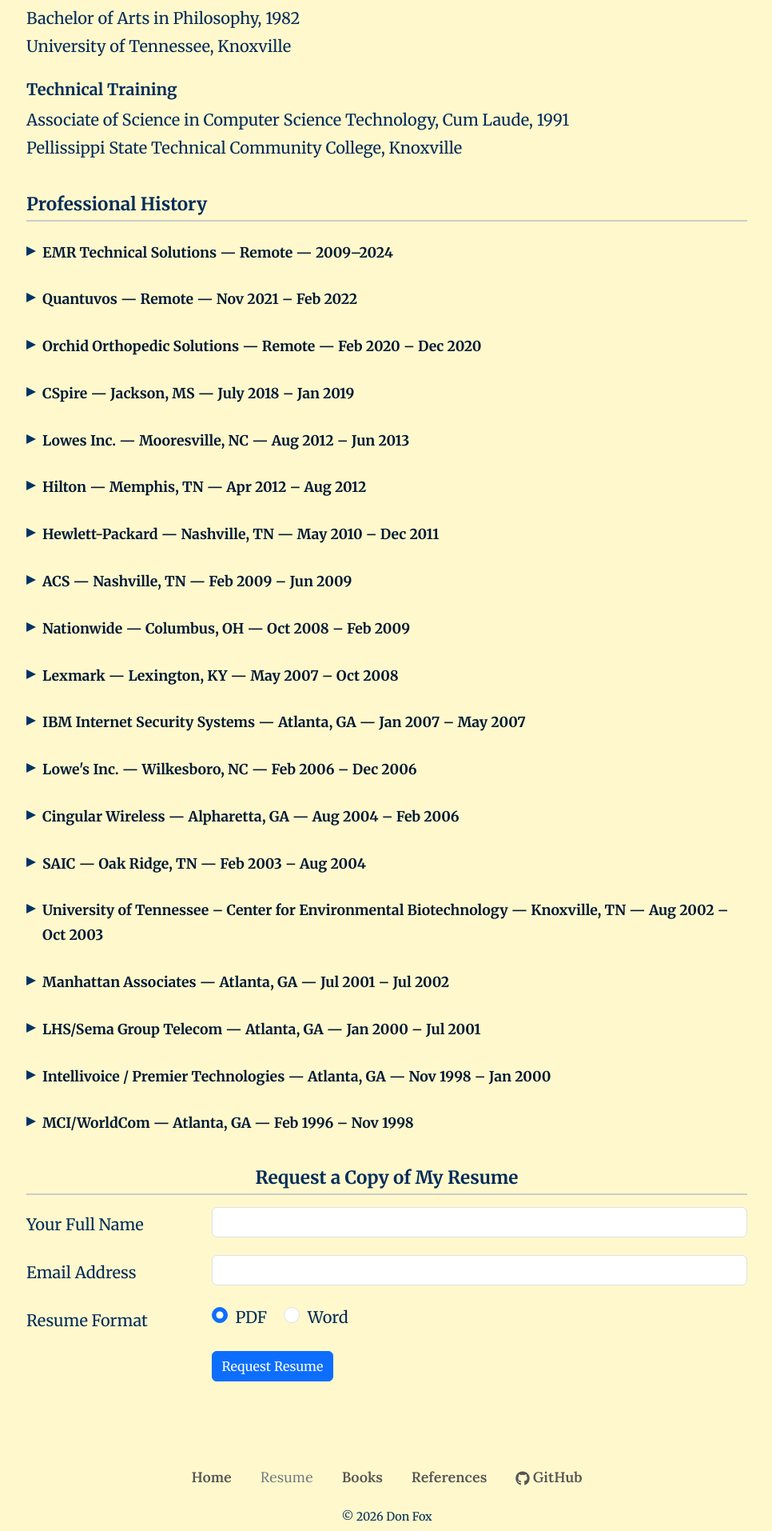
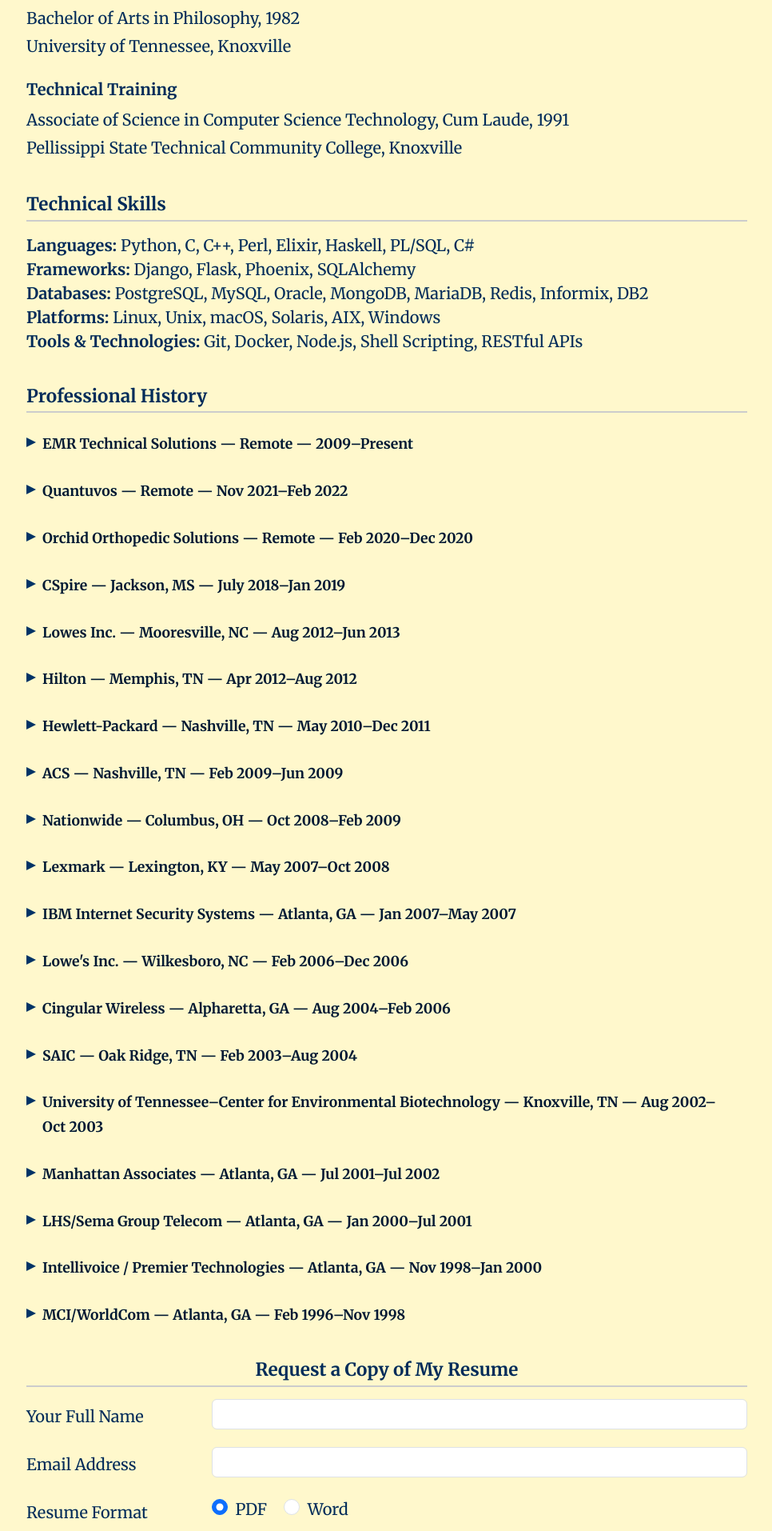
Before and after one commit to donfox/resume_site, a Flask app: page /resume in a window 1280 px wide. Shown: the part 611-2525 px from the top of the page at 80% size, without its empty margins (156-1122 px from the left). Run offline with Flask 3, Linux system fonts and the light colour scheme; parts of the project's set-up code (start-up, migrations or seed data) failed here and were passed over.

Commit message:
Update resume formatting and add Technical Skills section
- Add Technical Skills section between Education and Professional History
- Add bold "Tech:" labels to all job entry tech lists
- Update job_entry component to preserve HTML in bullets (remove striptags)
- Standardize date formats (no spaces around en-dashes)
- Change EMR date to "2009–Present"
- Fix Python version in ACS entry (Python 2.6 for 2009)
- Remove trailing periods from Technical Skills
- Add CSS to remove spacing between Technical Skills entries

Co-Authored-By: Claude Opus 4.5 <noreply@anthropic.com>

```diff
--- a/resume_site/templates/components/job_entry.html
+++ b/resume_site/templates/components/job_entry.html
@@ -1,16 +1,24 @@
-<!-- {% macro job_entry(employer, location, dates, url, description, bullets, bullets_render='auto') %}
+{% macro job_entry(employer, location, dates, url, description, bullets, bullets_render='auto') %}
 <article class="job-entry">
   <details>
     <summary>
-      <strong>{{ employer }}</strong>{% if location %} — {{ location }}{% endif %}{% if dates %} — {{ dates }}{% endif %}
+      <strong>{{ employer }}</strong>{% if location %} — {{ location }}{% endif %}{% if dates %} — {{ dates }}{% endif
+      %}
     </summary>
 
-    {% if url %}
-      <p><a href="{{ url }}" target="_blank">{{ url|replace("https://", "") }}</a></p>
+    {# normalize url -> list #}
+    {% set urls = url if (url is iterable and not (url is string)) else [url] %}
+    {% if urls %}
+    <p>
+      {% for u in urls if u %}
+      <a href="{{ u }}" target="_blank" rel="noopener">{{ u|replace("https://", "") }}</a>{% if not loop.last %}
+      &nbsp;|&nbsp;{% endif %}
+      {% endfor %}
+    </p>
     {% endif %}
 
     {% if description %}
-      <p>{{ description | striptags }}</p>
+    <p>{{ description | safe }}</p>
     {% endif %}
 
     {% if bullets %}
@@ -19,78 +27,24 @@
     {% if bullets_render == 'list' %}
     <ul>
       {% for item in items %}
-            <li>{{ item | striptags }}</li>
-          {% endfor %}
-        </ul>
-
-      {% elif bullets_render == 'consolidated' %}
-        <ul>
-          <li>{{ items | map('striptags') | join(', ') }}</li>
-        </ul>
-
-      {% elif bullets_render == 'inline' %}
-        <p class="job-skills">{{ items | map('striptags') | join(', ') }}</p>
-
-      {% else %}
-        {# AUTO: multi-bullets if >1 item, else inline #}
-        {% if items|length > 1 %}
-          <ul>
-            {% for item in items %}
-              <li>{{ item | striptags }}</li>
-            {% endfor %}
-          </ul>
-        {% else %}
-          <p class="job-skills">{{ items | map('striptags') | join(', ') }}</p>
-        {% endif %}
-      {% endif %}
-    {% endif %}
-  </details>
-</article>
-{% endmacro %} -->
-
-{% macro job_entry(employer, location, dates, url, description, bullets, bullets_render='auto') %}
-<article class="job-entry">
-  <details>
-    <summary>
-      <strong>{{ employer }}</strong>{% if location %} — {{ location }}{% endif %}{% if dates %} — {{ dates }}{% endif %}
-    </summary>
-
-    {# normalize url -> list #}
-    {% set urls = url if (url is iterable and not (url is string)) else [url] %}
-    {% if urls %}
-      <p>
-        {% for u in urls if u %}
-          <a href="{{ u }}" target="_blank" rel="noopener">{{ u|replace("https://", "") }}</a>{% if not loop.last %} &nbsp;|&nbsp;{% endif %}
-        {% endfor %}
-      </p>
-    {% endif %}
-
-    {% if description %}
-      <p>{{ description | striptags }}</p>
-    {% endif %}
-
-    {% if bullets %}
-      {% set items = bullets if (bullets is iterable and not (bullets is string)) else [bullets] %}
-
-      {% if bullets_render == 'list' %}
-        <ul>
-          {% for item in items %}
-            <li>{{ item | striptags }}</li>
+      <li>{{ item | safe }}</li>
       {% endfor %}
     </ul>
     {% elif bullets_render == 'consolidated' %}
-        <ul><li>{{ items | map('striptags') | join(', ') }}</li></ul>
+    <ul>
+      <li>{{ items | join(', ') | safe }}</li>
+    </ul>
     {% elif bullets_render == 'inline' %}
-        <p class="job-skills">{{ items | map('striptags') | join(', ') }}</p>
+    <p class="job-skills">{{ items | join(', ') | safe }}</p>
     {% else %}
     {% if items|length > 1 %}
     <ul>
       {% for item in items %}
-              <li>{{ item | striptags }}</li>
+      <li>{{ item | safe }}</li>
       {% endfor %}
     </ul>
     {% else %}
-          <p class="job-skills">{{ items | map('striptags') | join(', ') }}</p>
+    <p class="job-skills">{{ items | join(', ') | safe }}</p>
     {% endif %}
     {% endif %}
     {% endif %}
--- a/resume_site/templates/resume.html
+++ b/resume_site/templates/resume.html
@@ -39,12 +39,21 @@
     Cum Laude", 1991, "Pellissippi State Technical Community College, Knoxville") }}
   </section>
 
+  <section class="technical-skills">
+    <h4>Technical Skills</h4>
+    <p><strong>Languages:</strong> Python, C, C++, Perl, Elixir, Haskell, PL/SQL, C#</p>
+    <p><strong>Frameworks:</strong> Django, Flask, Phoenix, SQLAlchemy</p>
+    <p><strong>Databases:</strong> PostgreSQL, MySQL, Oracle, MongoDB, MariaDB, Redis, Informix, DB2</p>
+    <p><strong>Platforms:</strong> Linux, Unix, macOS, Solaris, AIX, Windows</p>
+    <p><strong>Tools & Technologies:</strong> Git, Docker, Node.js, Shell Scripting, RESTful APIs</p>
+  </section>
+
   <article class="professional-history">
     <h4>Professional History</h4>
     {{ job_entry(
     "EMR Technical Solutions",
     "Remote",
-    "2009–2024",
+    "2009–Present",
     ["https://emrts.us/", "https://edmonddatascience.com/", "https://providervault.us"],
     "Freelance developer for a healthcare IT startup across six engagements, focused on open-source
     solutions for medical records, billing, provider enrollment, and claims. Projects included rapid
@@ -55,33 +64,33 @@
     enrollment website. Combines Elixir/Phoenix for scalability and concurrency with Python components
     for AI prompt engineering, exploring how large language models can augment provider data workflows.
     Mentoring interns on complementary healthcare IT projects and supporting rapid prototyping.
-    Tech: Elixir, Phoenix, Python 3.11, PostgreSQL, Django",
+    <strong>Tech:</strong> Elixir, Phoenix, Python 3.11, PostgreSQL, Django",
 
     "August 2023–September 2024: Collaborated with interns on a Medicaid prediction research
     project, introducing foundational data science concepts and workflows. Led a follow-up initiative
     exploring cryptocurrency, developing a Bitcoin indexer prototype. Project paused when students
-    returned to academic commitments.\n\n Tech: macOS, Windows, EMRTS Linux network,
+    returned to academic commitments.\n\n <strong>Tech:</strong> macOS, Windows, EMRTS Linux network,
     GitHub, Python 3.x, Flask, PostgreSQL",
 
-    "July 2015 - January 2017: Developed proof-of-concept tools and prototypes for processing
+    "July 2015–January 2017: Developed proof-of-concept tools and prototypes for processing
     medical transaction data (EDI_X12_837) and handling large medical provider datasets (JSON,
     XML). Extended a web services application for state governments and clinics to facilitate
-    medical provider data registration and validation.\n Tech: Python 3.5, PostgreSQL,
+    medical provider data registration and validation.\n <strong>Tech:</strong> Python 3.5, PostgreSQL,
     Django, JavaScript | Platform: Unix",
 
-    "October 2013– March 2014: Developed research-driven projects for mobile medical screenings
+    "October 2013–March 2014: Developed research-driven projects for mobile medical screenings
     and provider enrollment for state governments. Contributed to developing a Health Information
     Exchange (HIE) application for hospitals.\n
-    Tech: Elixir/Phoenix | Platform: Ubuntu Linux, macOS | Databases: MariaDB, PostgreSQL, MongoDB",
+    <strong>Tech:</strong> Elixir/Phoenix | Platform: Ubuntu Linux, macOS | Databases: MariaDB, PostgreSQL, MongoDB",
 
-    "November 2011– March 2012: Focused on electronic medical records, claims processing, and
+    "November 2011–March 2012: Focused on electronic medical records, claims processing, and
     provider enrollment applications on GNU/Linux. Developed tools for handling JSON data and
-    extended the application's support for additional records processing.\n Tech: Python,
-    Django, JavaScript (jQuery, Node.js) | Databases: MariaDB, PostgreSQL, Redis.",
+    extended the application's support for additional records processing.\n <strong>Tech:</strong> Python,
+    Django, JavaScript (jQuery, Node.js) | Databases: MariaDB, PostgreSQL, Redis",
 
     "July 2009–May 2010: Conducted code analysis for GNUmed, an open-source electronic medical
     record system, to evaluate its suitability for client needs. Built a RESTful web service for state medical provider validation.\n
-    Tech: Python, Django | Platform: GNU/Linux"
+    <strong>Tech:</strong> Python, Django | Platform: GNU/Linux"
     ]
     ) }}
 
@@ -94,10 +103,10 @@
     {{ job_entry(
     "Quantuvos",
     "Remote",
-    "Nov 2021 – Feb 2022",
+    "Nov 2021–Feb 2022",
     None,
     quantuvos_description,
-    bullets=["Python 3.9", "Django 3.1", "PostgreSQL 14.1", "Docker"],
+    bullets=["<strong>Tech:</strong> Python 3.9", "Django 3.1", "PostgreSQL 14.1", "Docker"],
     bullets_render='consolidated'
     ) }}
 
@@ -112,48 +121,48 @@
     {{ job_entry(
     "Orchid Orthopedic Solutions",
     "Remote",
-    "Feb 2020 – Dec 2020",
+    "Feb 2020–Dec 2020",
     "https://www.orchid-ortho.com",
     orchid_description,
-    bullets=["Python 3.8, C#", "Windows/macOS"],
+    bullets=["<strong>Tech:</strong> Python 3.8, C#", "Windows/macOS"],
     bullets_render='consolidated'
     ) }}
 
     {{ job_entry(
     "CSpire",
     "Jackson, MS",
-    "July 2018 – Jan 2019",
+    "July 2018–Jan 2019",
     "https://www.cspire.com",
     "Led development of a RESTful auto-provisioning API for managing customer and vendor product and services data,
     tracking, logging, and reporting on customer services provided by CSpire and third-party vendors. The application
     supported both the business office and network system administrators. Contract position.",
-    ["Python 2.7, Flask, SQLAlchemy, MySQL, PostgreSQL"]
+    ["<strong>Tech:</strong> Python 2.7, Flask, SQLAlchemy, MySQL, PostgreSQL"]
     ) }}
 
     {{ job_entry(
     "Lowes Inc.",
     "Mooresville, NC",
-    "Aug 2012 – Jun 2013",
+    "Aug 2012–Jun 2013",
     "https://corporate.lowes.com",
     "Refactored and extended legacy C code to support the transition to EMV credit and debit card transactions.
     Tasks included code analysis, bug fixes, and documentation. Contract position.",
-    ["C, AIX, DB2, Oracle"]
+    ["<strong>Tech:</strong> C, AIX, DB2, Oracle"]
     ) }}
 
     {{ job_entry(
     "Hilton",
     "Memphis, TN",
-    "Apr 2012 – Aug 2012",
+    "Apr 2012–Aug 2012",
     None,
     "Provided production support for Hilton's Central Reservation System. Contributed
     programming support using C, Perl, and shell scripting.",
-    ["Solaris, GNU/Linux, Informix, MySQL"]
+    ["<strong>Tech:</strong> Solaris, GNU/Linux, Informix, MySQL"]
     ) }}
 
     {{ job_entry(
     "Hewlett-Packard",
     "Nashville, TN",
-    "May 2010 – Dec 2011",
+    "May 2010–Dec 2011",
     None,
     "Performed software maintenance and troubleshooting for TennCare (State of Tennessee). Key projects included:
     <ul>
@@ -164,139 +173,139 @@
         compilers and Oracle database version.</li>
       <li>Contributed to technical writing and documentation.</li>
     </ul>",
-    ["C, PL/SQL, SOAP, Oracle, Solaris"]
+    ["<strong>Tech:</strong> C, PL/SQL, SOAP, Oracle, Solaris"]
     ) }}
 
     {{ job_entry(
     "ACS",
     "Nashville, TN",
-    "Feb 2009 – Jun 2009",
+    "Feb 2009–Jun 2009",
     None,
     "Migrated MMIS (Medicaid Management Information System) software for TennCare from
     Hewlett-Packard's infrastructure to ACS. Developed automation scripts and analyzed legacy C
     modules.",
-    ["C, Python 3, Unix"]
+    ["<strong>Tech:</strong> C, Python 2.6, Unix"]
     ) }}
 
     {{ job_entry(
     "Nationwide",
     "Columbus, OH",
-    "Oct 2008 – Feb 2009",
+    "Oct 2008–Feb 2009",
     None,
     "Analyzed annuity and financial data daily to detect anomalies in high-volume
     datasets. Proposed and developed a Python-based data validation and reporting tool to
     modernize and replace aging shell scripts used in production.",
-    ["Solaris, Oracle, proprietary scripting"]
+    ["<strong>Tech:</strong> Solaris, Oracle, proprietary scripting"]
     ) }}
 
     {{ job_entry(
     "Lexmark",
     "Lexington, KY",
-    "May 2007 – Oct 2008",
+    "May 2007–Oct 2008",
     "https://www.lexmark.com/en_us.html",
     "Performed bug fixes, code analysis, and C code refactoring for high-end prototype printers
     designed for secure environments (government, military, finance). Developed Python scripts
     for daily integration testing. Contract position.",
-    ["C, Python 2.6, RHEL"]
+    ["<strong>Tech:</strong> C, Python 2.6, RHEL"]
     ) }}
 
     {{ job_entry(
     "IBM Internet Security Systems",
     "Atlanta, GA",
-    "Jan 2007 – May 2007",
+    "Jan 2007–May 2007",
     None,
     "Developed tools for porting and rebuilding C/C++ applications originally developed in Microsoft
     Visual Studio for deployment in Unix environments. The approach leveraged residual artifacts
     generated by Visual Studio, rather than relying on traditional makefile-based builds.
     Contract position.",
-    ["C/C++, macOS, Ubuntu Linux, Windows XP"]
+    ["<strong>Tech:</strong> C/C++, macOS, Ubuntu Linux, Windows XP"]
     ) }}
 
     {{ job_entry(
     "Lowe's Inc.",
     "Wilkesboro, NC",
-    "Feb 2006 – Dec 2006",
+    "Feb 2006–Dec 2006",
     None,
     "Internationalized software for Lowe's first Canadian store. Maintained and extended
     existing C and shell scripting on AIX.",
-    ["C, AIX, Oracle, DB2"]
+    ["<strong>Tech:</strong> C, AIX, Oracle, DB2"]
     ) }}
 
     {{ job_entry(
     "Cingular Wireless",
     "Alpharetta, GA",
-    "Aug 2004 – Feb 2006",
+    "Aug 2004–Feb 2006",
     None,
     "Maintained and extended a legacy billing engine running on AIX and GNU/Linux using Oracle.
     The system was written primarily in C++ with shell scripts. Taught a C++ course to the code
     acceptance testing group and developed a Perl application that automated the configuration
     of their test boxes.",
-    ["C, C++, Perl, Oracle, AIX"]
+    ["<strong>Tech:</strong> C, C++, Perl, Oracle, AIX"]
     ) }}
 
     {{ job_entry(
     "SAIC",
     "Oak Ridge, TN",
-    "Feb 2003 – Aug 2004",
+    "Feb 2003–Aug 2004",
     "https://saic.com",
     "Maintained and expanded the functionality of a legacy Perl application used for network-wide
     resource and account maintenance at the Oak Ridge and Los Alamos National Labs until it was
     replaced.",
-    ["Perl, C, Oracle, Unix"]
+    ["<strong>Tech:</strong> Perl, C, Oracle, Unix"]
     ) }}
 
     {{ job_entry(
-    "University of Tennessee – Center for Environmental Biotechnology",
+    "University of Tennessee–Center for Environmental Biotechnology",
     "Knoxville, TN",
-    "Aug 2002 – Oct 2003",
+    "Aug 2002–Oct 2003",
     "https://ceb.utk.edu/",
     "Built bioinformatics tools for monitoring, reporting, and analysis of microarray gene
     data. Tutored professional staff and graduate students in Perl programming for
     bioinformatics research.",
-    ["Perl, C, MySQL, Red Hat Linux"]
+    ["<strong>Tech:</strong> Perl, C, MySQL, Red Hat Linux"]
     ) }}
 
     {{ job_entry(
     "Manhattan Associates",
     "Atlanta, GA",
-    "Jul 2001 – Jul 2002",
+    "Jul 2001–Jul 2002",
     None,
     "Performed code maintenance on a cross-platform warehouse management application written in
     C++ for Linux and Windows, with Linux as the primary platform.",
-    ["C++, Oracle, Linux, Windows, MKS Toolkit, Microsoft Advanced Windows Server OS"]
+    ["<strong>Tech:</strong> C++, Oracle, Linux, Windows, MKS Toolkit, Microsoft Advanced Windows Server OS"]
     ) }}
 
     {{ job_entry(
     "LHS/Sema Group Telecom",
     "Atlanta, GA",
-    "Jan 2000 – Jul 2001",
+    "Jan 2000–Jul 2001",
     None,
     "Performed code maintenance and enhancement for a large legacy billing engine written in
     C/C++ using Oracle, spanning multiple Unix platforms. Contributed to major technical
     documentation rewrites.",
-    ["C, C++, Oracle, Unix"]
+    ["<strong>Tech:</strong> C, C++, Oracle, Unix"]
     ) }}
 
     {{ job_entry(
     "Intellivoice / Premier Technologies",
     "Atlanta, GA",
-    "Nov 1998 – Jan 2000",
+    "Nov 1998–Jan 2000",
     None,
     "Worked on multimedia integration R&D for distributed Solaris networks. Developed coding
     projects using C++ and evaluated third-party middleware (such as CORBA) to facilitate
     network communication.",
-    ["C++, CORBA, Solaris"]
+    ["<strong>Tech:</strong> C++, CORBA, Solaris"]
     ) }}
 
     {{ job_entry(
     "MCI/WorldCom",
     "Atlanta, GA",
-    "Feb 1996 – Nov 1998",
+    "Feb 1996–Nov 1998",
     None,
     "Full-cycle project to implement a billing engine on AIX using C++, Pro*C, and Oracle.
     Developed a Perl application that processed firearm purchase applications for the
     State of California (an MCI client).",
-    ["C++, SQL, Unix, Perl"]
+    ["<strong>Tech:</strong> C++, SQL, Unix, Perl"]
     ) }}
   </article>
 
--- a/static/style.css
+++ b/static/style.css
@@ -203,7 +265,7 @@ footer p {
   text-decoration: none;
   font-size: 18px;
   font-weight: 600;
-  font-family: 'Lora', serif;
+  font-family: 'Merriweather', serif;
   display: inline-block;
   transition: color 0.3s ease-in-out;
 }
@@ -312,3 +377,8 @@ section {
 section h4 {
   margin-bottom: 15px;
 }
+
+.technical-skills p {
+  margin: 0;
+  line-height: 1.5;
+}
```
Also changed, not shown: other parts of static/style.css (+86 -21 lines). Lines whose indentation alone changed are shown as unchanged.
